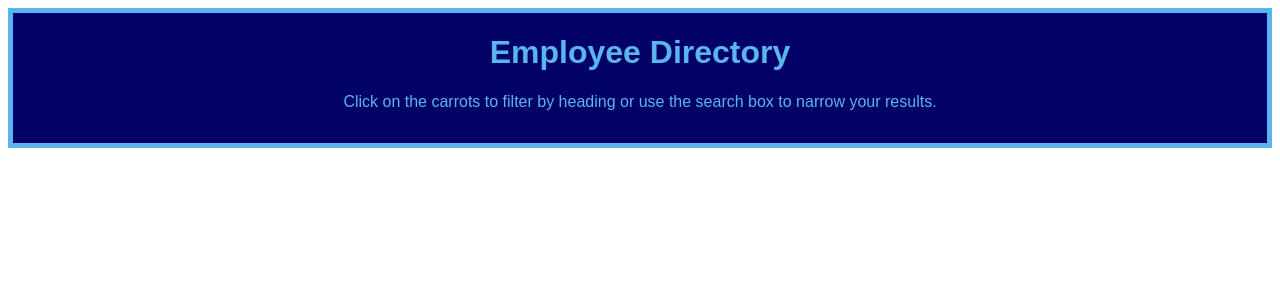
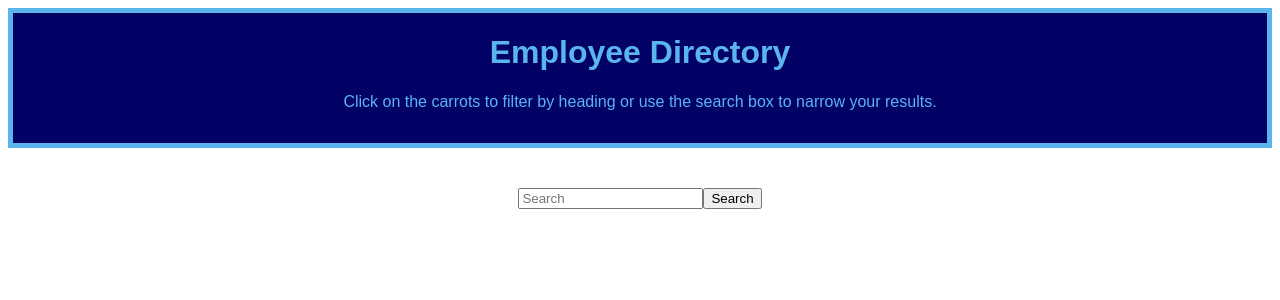
Before and after one commit to jeniglar/EmployeeDirectory, a React (Create React App) app: page / in a window 1280 px wide. Shown: the top 300 px of the page. Built offline with nearby package versions, Linux system fonts and the light colour scheme.

Commit message:
Created search field

```diff
--- a/src/components/employeeTable/index.js
+++ b/src/components/employeeTable/index.js
@@ -33,7 +33,10 @@ sortOrder = event => {
 
 render () {
   return (
+    <>
     <Header/>
+    <Search/>
+    </>
   )
 }
 
--- a/src/components/header/style.css
+++ b/src/components/header/style.css
@@ -3,7 +3,6 @@
     color: rgb(91, 181, 237);
     height: 130px;
     text-align: center;
-
     border: 5px solid;
     font-family: "arial"
 }
--- a/src/components/search/index.js
+++ b/src/components/search/index.js
@@ -5,17 +5,15 @@ function Search(props) {
   return (
     <form>
       <div className="form-group">
-        <label htmlFor="search">Search:</label>
         <input
           onChange={props.handleInputChange}
           value={props.value}
           name="search"
           type="text"
           className="form-control"
-          placeholder="Search For a Movie"
+          placeholder="Search"
           id="search"
         />
-        <br />
         <button onClick={props.handleFormSubmit} className="btn btn-primary">
           Search
         </button>
--- a/src/components/search/style.css
+++ b/src/components/search/style.css
@@ -0,0 +1,4 @@
+form {
+ text-align: center;
+ padding: 40px
+}
```
